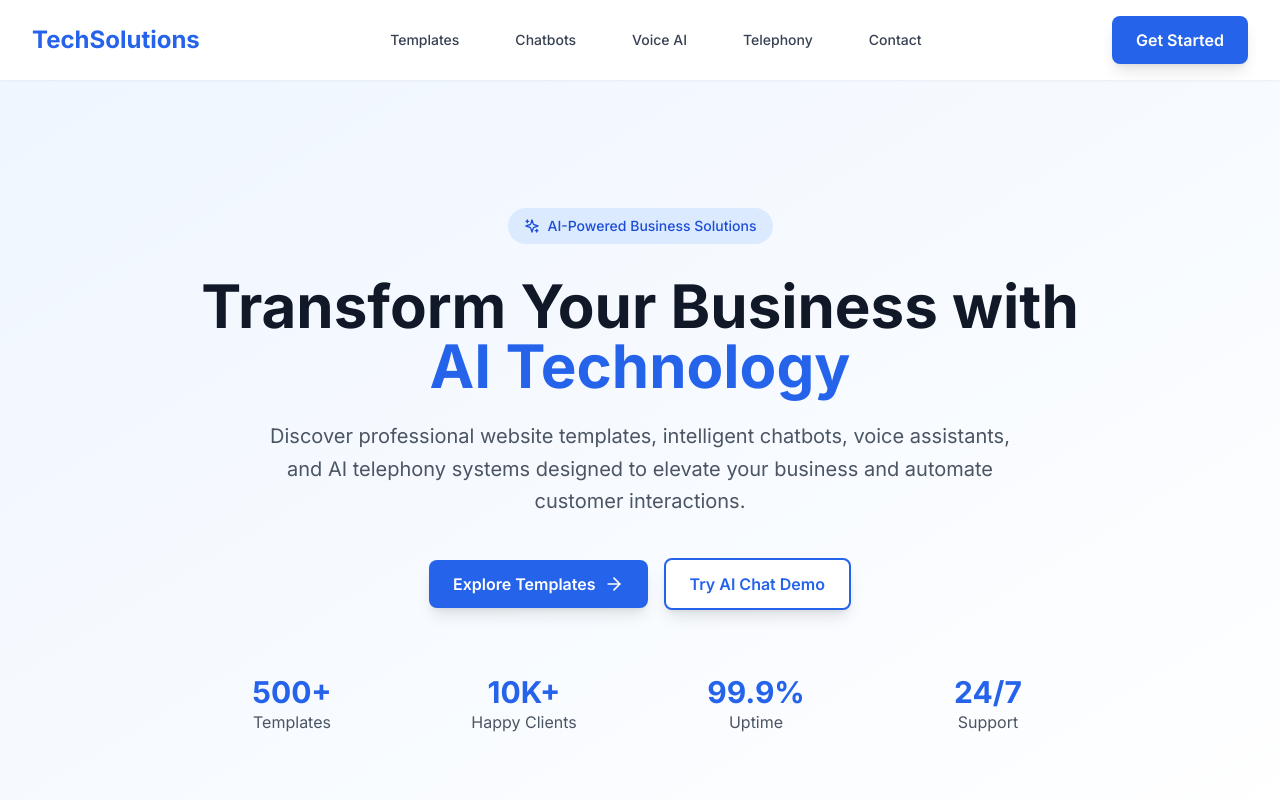
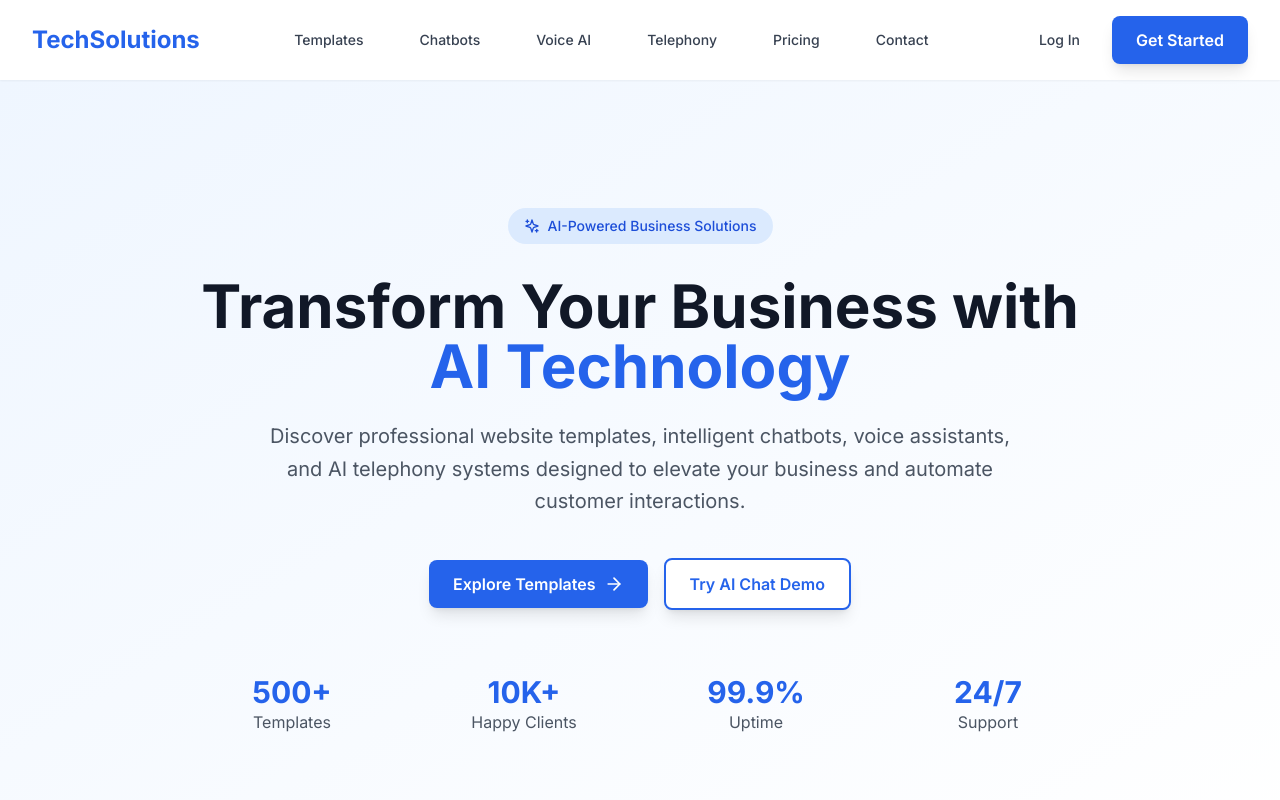
Before and after one commit to Control-B/business-website, a Next.js app: page / in a window 1280 px wide. Shown: the top 800 px of the page. Built offline with nearby package versions, Linux system fonts and the light colour scheme.

Commit message:
Add Pricing tab to navigation and Log In button to header

```diff
--- a/components/Header.tsx
+++ b/components/Header.tsx
@@ -11,6 +11,7 @@ const Header = () => {
     { name: 'Chatbots', href: '#chatbots' },
     { name: 'Voice AI', href: '#voice-ai' },
     { name: 'Telephony', href: '#telephony' },
+    { name: 'Pricing', href: '#pricing' },
     { name: 'Contact', href: '#contact' },
   ]
 
@@ -38,8 +39,11 @@ const Header = () => {
             ))}
           </nav>
 
-          {/* CTA Button */}
+          {/* CTA Buttons */}
           <div className="hidden md:flex items-center space-x-4">
+            <button className="text-gray-700 hover:text-primary-600 px-4 py-2 text-sm font-medium transition-colors duration-200">
+              Log In
+            </button>
             <button className="btn-primary">
               Get Started
             </button>
@@ -70,7 +74,10 @@ const Header = () => {
                   {item.name}
                 </a>
               ))}
-              <div className="pt-4">
+              <div className="pt-4 space-y-2">
+                <button className="text-gray-700 hover:text-primary-600 w-full text-left px-3 py-2 text-base font-medium">
+                  Log In
+                </button>
                 <button className="btn-primary w-full">
                   Get Started
                 </button>
```
